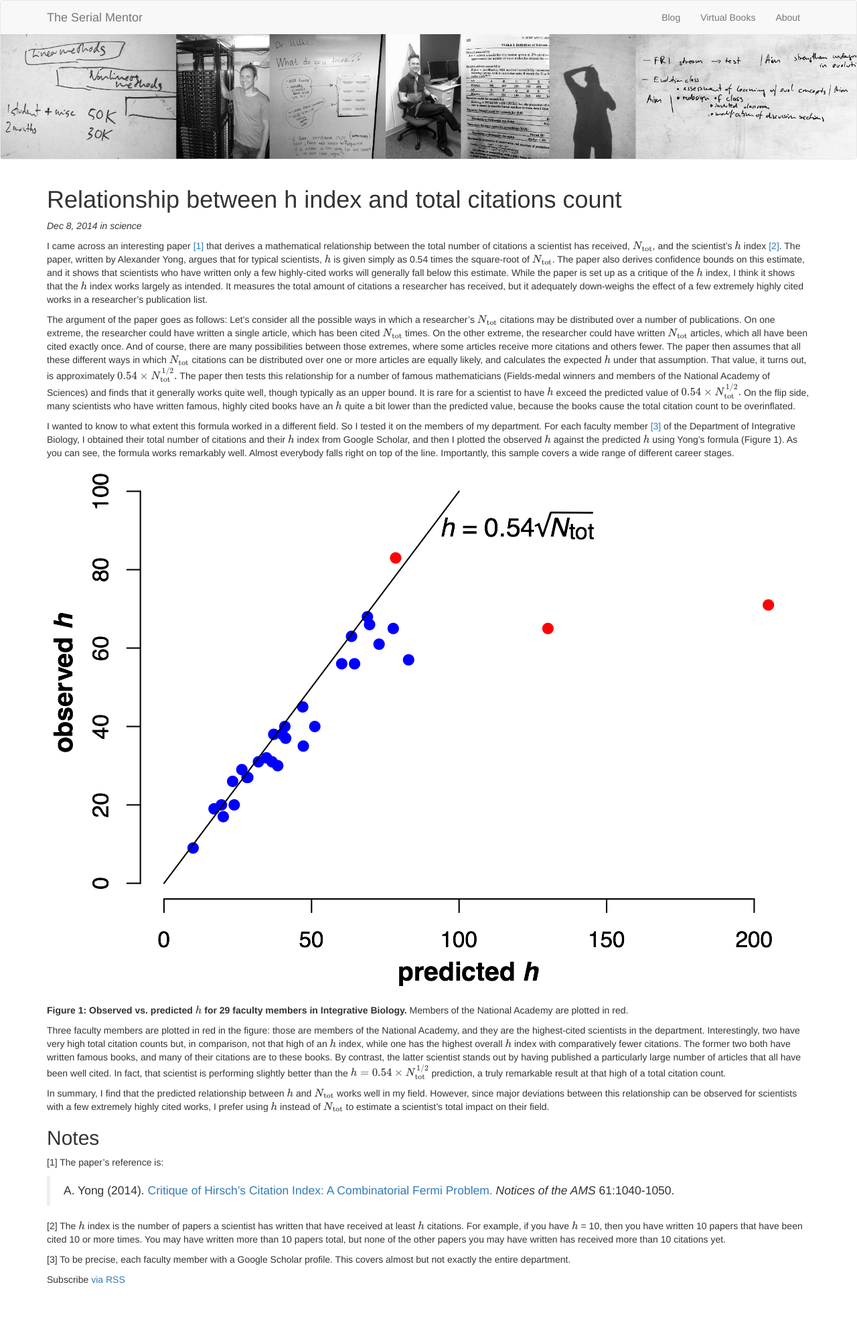
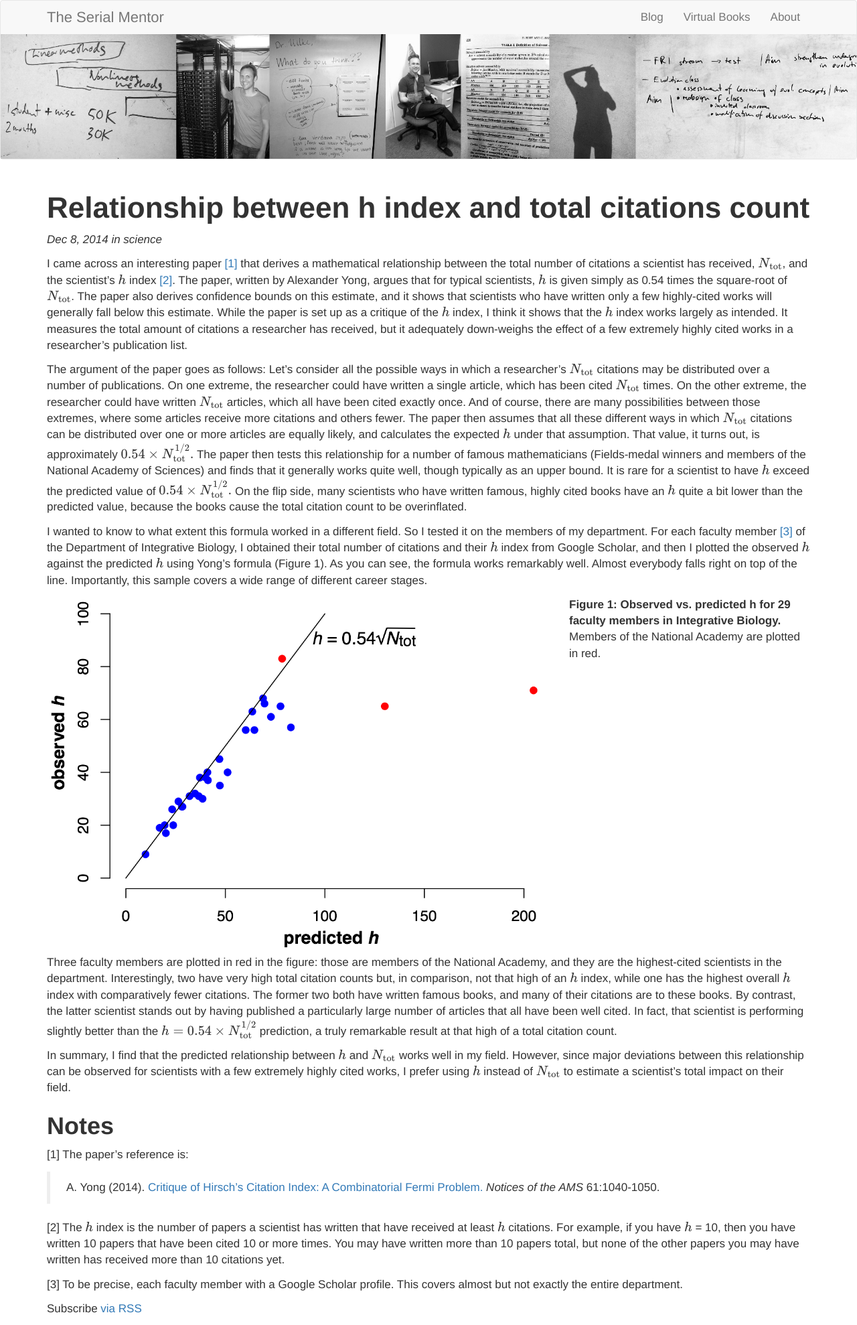
Before and after one commit to clauswilke/clauswilke.github.io.old, a Jekyll site: the page built from _posts/2014-12-08-relationship-between-h-index-and-total-citations-count.md, in a window 1280 px wide. Shown: the whole page at 67% size. Built offline with Jekyll 4.4.1, drawn with Linux system fonts in a browser that asks for light colours; nearby versions of some CDN libraries; formulas are drawn with MathJax 3; before the commit the page ends 1930 px from its top, so only the background shows below that.

Commit message:
figures, starting design customization

```diff
--- a/_config.yml
+++ b/_config.yml
@@ -10,6 +10,8 @@ excerpt_separator: <!--more-->
 # Build settings
 markdown: kramdown
 highlighter: pygments
+sass:
+    style: :compressed
 
 # kramdown settings
 kramdown:
--- /dev/null
+++ b/_includes/figure.html
@@ -0,0 +1,9 @@
+<div class="row">
+  <div class="col-sm-8">
+    <img class="img-responsive" src="{{ include.url }}" alt="{{ include.title }}"/>
+  </div>
+  <div class="col-sm-4">
+    <strong>{{ include.title }}</strong>
+    {{ include.caption }}
+  </div>
+</div>
--- a/_posts/2014-12-08-relationship-between-h-index-and-total-citations-count.md
+++ b/_posts/2014-12-08-relationship-between-h-index-and-total-citations-count.md
@@ -17,9 +17,7 @@ The argument of the paper goes as follows: Let’s consider all the possible way
 
 I wanted to know to what extent this formula worked in a different field. So I tested it on the members of my department. For each faculty member [[3]](#note3) of the Department of Integrative Biology, I obtained their total number of citations and their $$h$$ index from Google Scholar, and then I plotted the observed $$h$$ against the predicted $$h$$ using Yong’s formula (Figure 1). As you can see, the formula works remarkably well. Almost everybody falls right on top of the line. Importantly, this sample covers a wide range of different career stages.
 
-<img src="/assets/images/posts/observed_v_predicted_h.png" class="img-responsive" alt="Observed vs. predicted h for 29 faculty members in Integrative Biology.">
-
-**Figure 1: Observed vs. predicted $$h$$ for 29 faculty members in Integrative Biology.** Members of the National Academy are plotted in red.
+{% include figure.html url="/assets/images/posts/observed_v_predicted_h.png" title="Figure 1: Observed vs. predicted h for 29 faculty members in Integrative Biology." caption="Members of the National Academy are plotted in red." %}
 
 Three faculty members are plotted in red in the figure: those are members of the National Academy, and they are the highest-cited scientists in the department. Interestingly, two have very high total citation counts but, in comparison, not that high of an $$h$$ index, while one has the highest overall $$h$$ index with comparatively fewer citations. The former two both have written famous books, and many of their citations are to these books. By contrast, the latter scientist stands out by having published a particularly large number of articles that all have been well cited. In fact, that scientist is performing slightly better than the $$h = 0.54 \times N_\text{tot}^{1/2}$$ prediction, a truly remarkable result at that high of a total citation count.
 
--- /dev/null
+++ b/_sass/_variables.scss
@@ -0,0 +1,5 @@
+$font-size-base: 17px;
+$headings-font-weight: 600;
+$blockquote-font-size: $font-size-base;
+
+@import "bootstrap/variables";
--- a/assets/css/site.scss
+++ b/assets/css/site.scss
@@ -4,6 +4,7 @@
 @charset "utf-8";
 
 @import
-    "syntax",
-    "bootstrap"
+    "variables",
+    "bootstrap",
+    "syntax"
 ;
```
